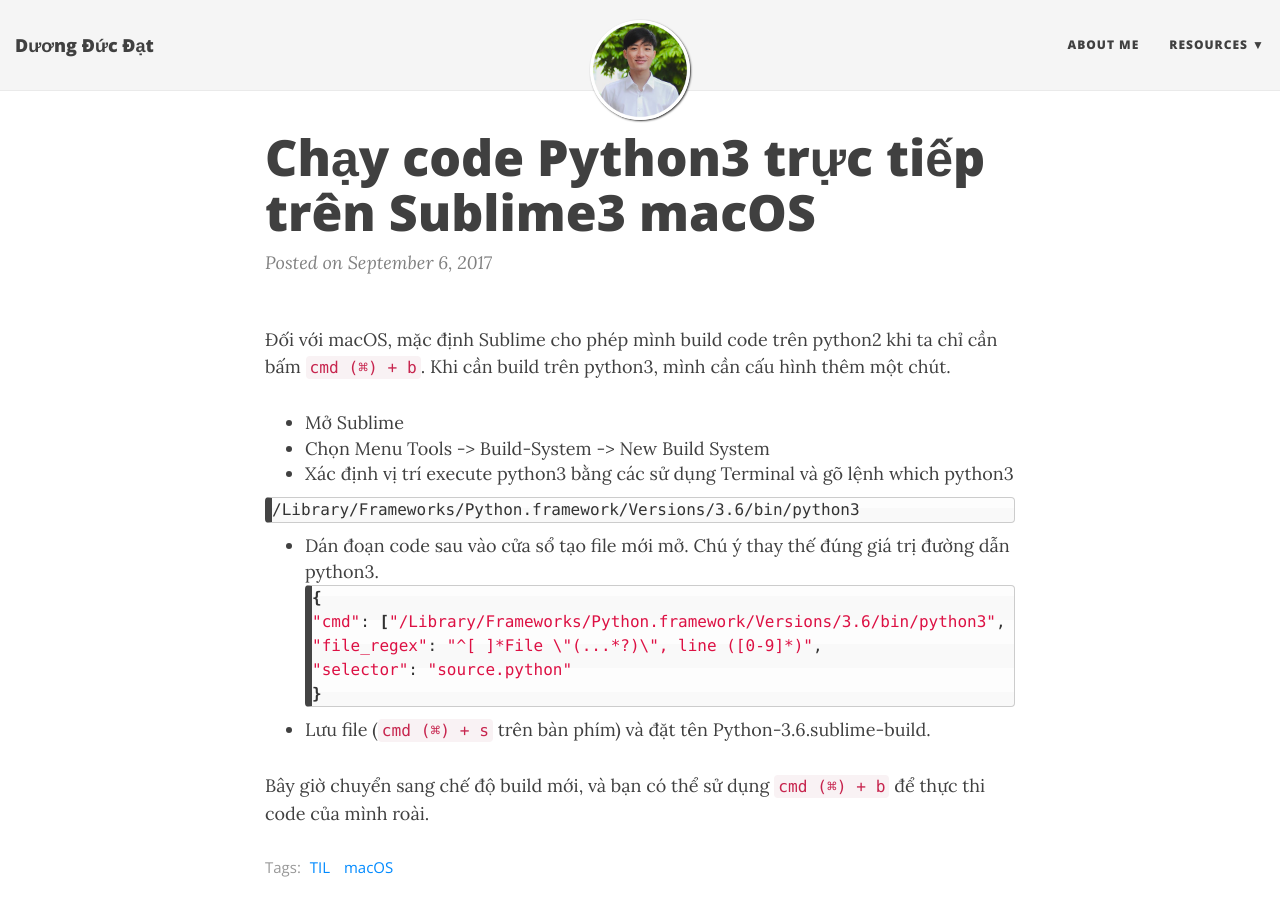
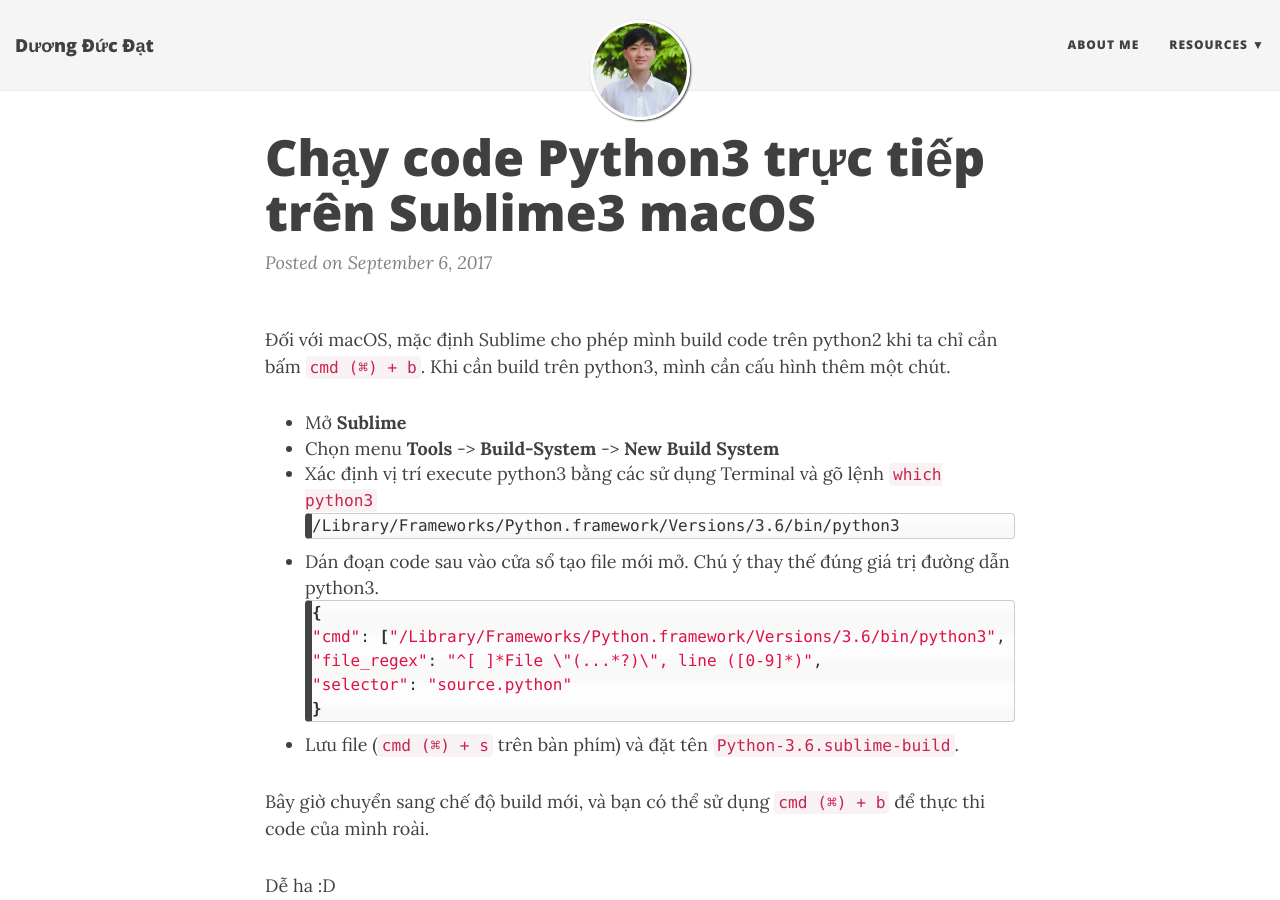
Before and after one commit to noobfromvn/noobfromvn.github.io, a Jekyll site: the page built from _posts/2017-09-06-chay-code-python3-tren-sublime-macOS.md, in a window 1280 px wide and 900 px high. Built offline with Jekyll 4.4.1, drawn with Linux system fonts in a browser that asks for light colours; nearby versions of some CDN libraries; comment, search, counter and statistics services are not loaded.

Commit message:
Update 2017-09-06-chay-code-python3-tren-sublime-macOS.md

````diff
--- a/_posts/2017-09-06-chay-code-python3-tren-sublime-macOS.md
+++ b/_posts/2017-09-06-chay-code-python3-tren-sublime-macOS.md
@@ -8,10 +8,9 @@
 
 Đối với macOS, mặc định Sublime cho phép mình build code trên python2 khi ta chỉ cần bấm `cmd (⌘) + b`. Khi cần build trên python3, mình cần cấu hình thêm một chút.
 
-- Mở Sublime
-- Chọn Menu Tools -> Build-System -> New Build System
-- Xác định vị trí execute python3 bằng các sử dụng Terminal và gõ lệnh which python3
-
+- Mở **Sublime**
+- Chọn menu **Tools** -> **Build-System** -> **New Build System**
+- Xác định vị trí execute python3 bằng các sử dụng Terminal và gõ lệnh `which python3`
 ```sh
 /Library/Frameworks/Python.framework/Versions/3.6/bin/python3
 ```
@@ -23,6 +22,8 @@
 "selector": "source.python"
 }
 ```
-- Lưu file (`cmd (⌘) + s` trên bàn phím) và đặt tên Python-3.6.sublime-build.
+- Lưu file (`cmd (⌘) + s` trên bàn phím) và đặt tên `Python-3.6.sublime-build`.
 
 Bây giờ chuyển sang chế độ build mới, và bạn có thể sử dụng `cmd (⌘) + b` để thực thi code của mình roài.
+
+Dễ ha :D
````
